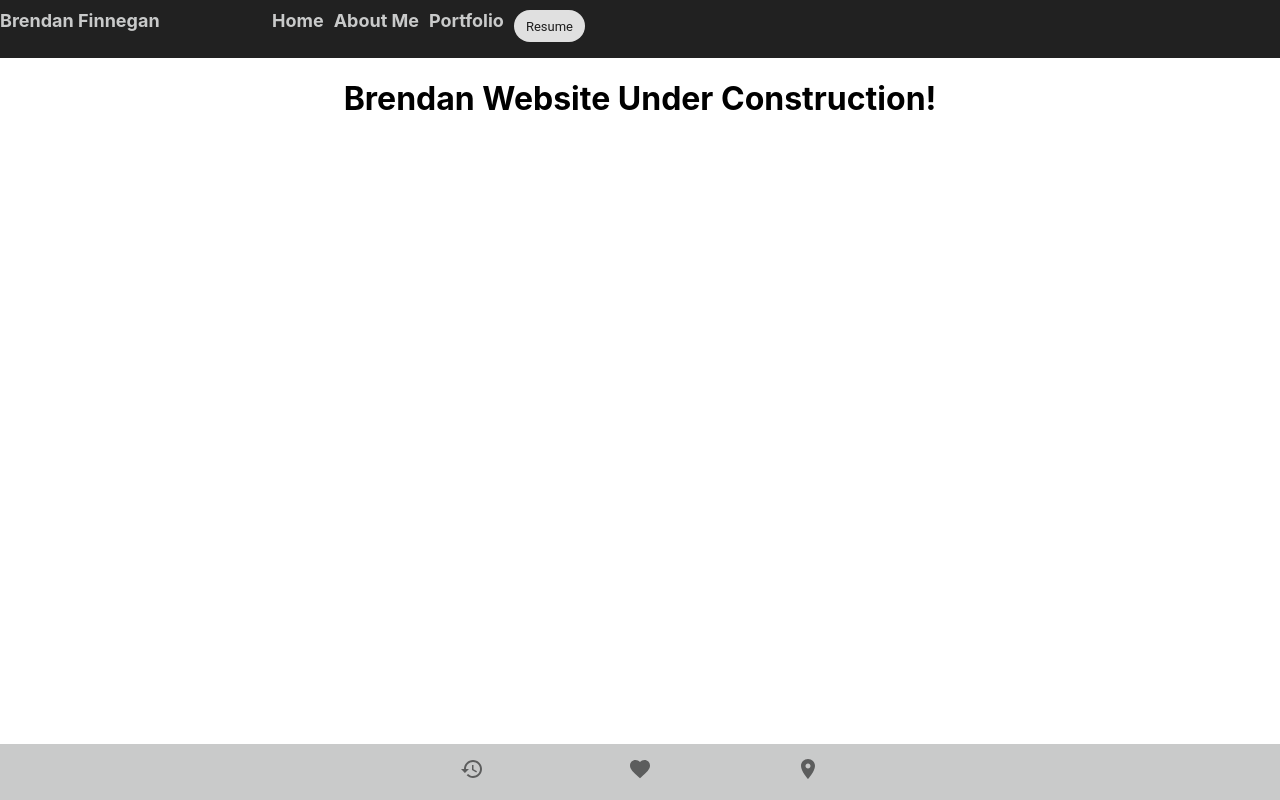
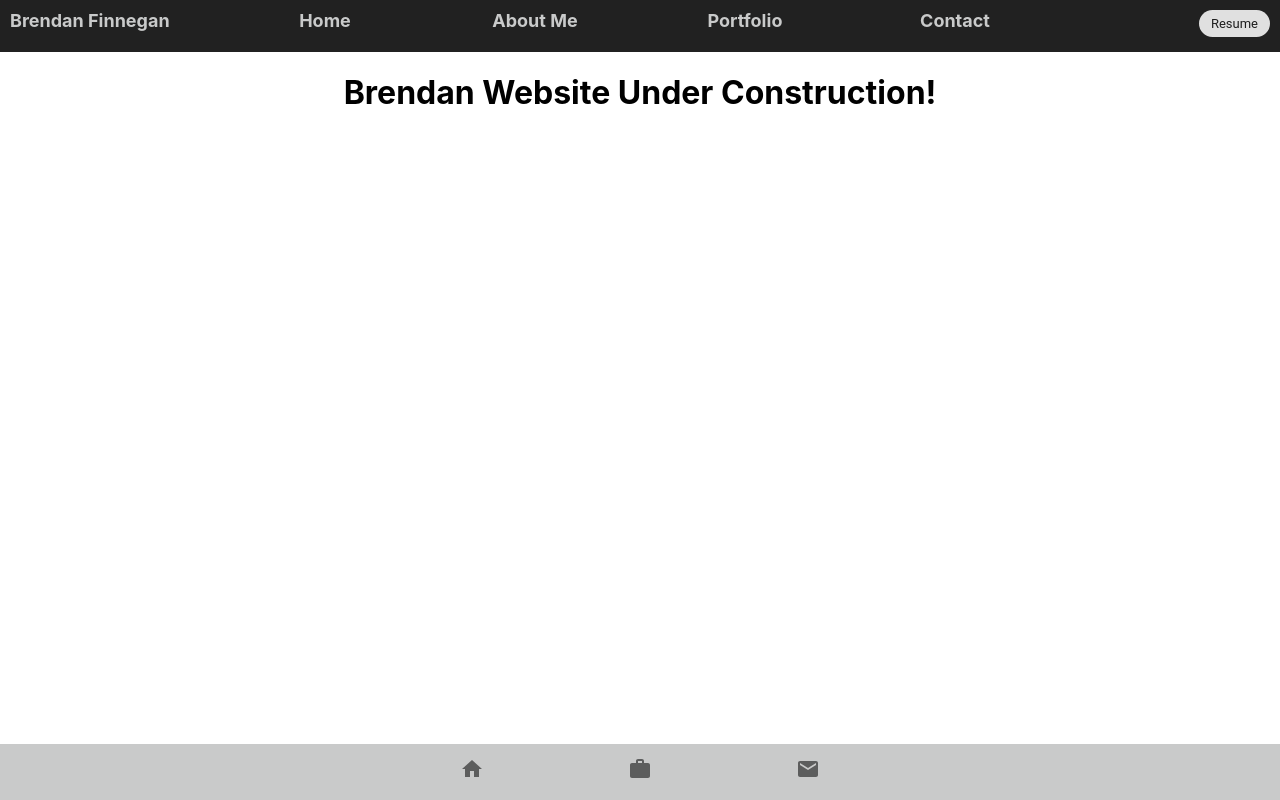
Before and after one commit to BrendanFinnegan/brendanfinneganweb, a React (Create React App) app: page / in a window 1280 px wide. Built offline with nearby package versions, Linux system fonts and the light colour scheme.

Commit message:
navs created

```diff
--- a/src/App.css
+++ b/src/App.css
@@ -38,7 +38,7 @@
 }
 
 .nav-container.container {
-  margin-left: 5%;
+  margin-left: 1%;
 }
 
 nav.color-nav.navbar.navbar-expand.navbar-dark {
@@ -47,7 +47,7 @@ nav.color-nav.navbar.navbar-expand.navbar-dark {
 }
 
 a.mr-auto.navbar-brand {
-  margin-right: 8%;
+  margin-right: 2%;
 }
 
 .bottom-navbar {
--- a/src/Components/Bottomnav.js
+++ b/src/Components/Bottomnav.js
@@ -2,10 +2,10 @@
 import BottomNavigation from '@material-ui/core/BottomNavigation';
 import BottomNavigationAction from '@material-ui/core/BottomNavigationAction';
 import FolderIcon from '@mui/icons-material/Folder';
-import RestoreIcon from '@mui/icons-material/Restore';
-import FavoriteIcon from '@mui/icons-material/Favorite';
+import HomeIcon from '@mui/icons-material/Home';
 import LocationOnIcon from '@mui/icons-material/LocationOn';
-
+import WorkIcon from '@mui/icons-material/Work';
+import EmailIcon from '@mui/icons-material/Email';
 function Bottomnav () {
     return(
         <BottomNavigation className="bottom-navbar" style={{backgroundColor: '#c9caca'}}
@@ -16,9 +16,9 @@ function Bottomnav () {
         //   showLabels
         //   className={classes.root}
         >
-          <BottomNavigationAction label="Recents" icon={<RestoreIcon />} />
-          <BottomNavigationAction label="Favorites" icon={<FavoriteIcon />} />
-          <BottomNavigationAction label="Nearby" icon={<LocationOnIcon />} />
+          <BottomNavigationAction label="Recents" icon={<HomeIcon />} />
+          <BottomNavigationAction label="Favorites" icon={<WorkIcon />} />
+          <BottomNavigationAction label="Nearby" icon={<EmailIcon />} />
         </BottomNavigation>
     )
 }
--- a/src/Components/NavBar.js
+++ b/src/Components/NavBar.js
@@ -2,23 +2,45 @@ import {useHistory} from "react-router-dom"
 import { useState } from "react"
 import { Link } from "react-router-dom"
 import { Navbar, Container, Nav } from "react-bootstrap"
-import { Chip } from "@material-ui/core"
+import { Chip, Grid } from "@material-ui/core"
 function NavBar() {
 
     return (
         <>
-            <Navbar className="color-nav" variant="dark" style={{display: 'flex', paddingTop: '10px', height: '3rem'}} >
-                    <Navbar.Brand  className="mr-auto" style={{textDecoration: 'none',color: '#c9caca', fontSize: 'large', fontWeight: 'bold'}} href="/">Brendan Finnegan</Navbar.Brand>
+            <Navbar className="color-nav" variant="dark" style={{display: 'flex', paddingTop: '15px', height: '2rem', padding: '10px'}} >
+            <Grid container >
+                    <Grid item xs={2} >
+                    <Navbar.Brand  className="mr-auto" style={{textDecoration: 'none',color: '#c9caca', fontSize: 'large', fontWeight: 'bold', marginLeft: '10px', left: '0', position: 'fixed'}} href="/">Brendan Finnegan</Navbar.Brand>
+                    </Grid>
+
+
+                        <Grid item xs={2} >
                     <Nav className="mr-auto">
-                        <Nav.Link style={{paddingLeft: '10px', textDecoration: 'none',color: '#c9caca', fontSize: 'large', fontWeight: 'bold'}} href="/">Home</Nav.Link>
+                        <Nav.Link style={{textDecoration: 'none',color: '#c9caca', fontSize: 'large', fontWeight: 'bold'}} href="/">Home</Nav.Link>
                     </Nav>
+                    </Grid>
+
+                    <Grid item xs={2}>
                     <Nav className="mr-auto">
-                        <Nav.Link style={{paddingLeft: '10px',textDecoration: 'none', color: '#c9caca', fontSize: 'large', fontWeight: 'bold'}} href="/">About Me</Nav.Link>
+                        <Nav.Link style={{textDecoration: 'none', color: '#c9caca', fontSize: 'large', fontWeight: 'bold'}} href="/">About Me</Nav.Link>
                     </Nav>
+                    </Grid>
+
+                    <Grid item xs={2} >
                     <Nav className="mr-auto">
-                        <Nav.Link style={{paddingLeft: '10px',textDecoration: 'none',color: '#c9caca', fontSize: 'large', fontWeight: 'bold'}} href="/">Portfolio</Nav.Link>
-                    </Nav>
-                    <Chip style={{marginLeft: '10px'}} className="mr-auto" label="Resume"  />
+                        <Nav.Link style={{textDecoration: 'none',color: '#c9caca', fontSize: 'large', fontWeight: 'bold'}} href="/">Portfolio</Nav.Link>
+                    </ Nav>
+                    </ Grid>
+
+                    <Grid item xs={2} >
+                    <Nav className="mr-auto">
+                        <Nav.Link style={{textDecoration: 'none',color: '#c9caca', fontSize: 'large', fontWeight: 'bold'}} href="/">Contact</Nav.Link>
+                    </ Nav>
+                    </ Grid>
+
+                    </ Grid>
+
+                    <Chip style={{height: '27px', marginLeft: '10px', marginRight: '10px', right: '0', position: 'fixed'}} className="mr-auto" label="Resume"  />
                         {/* <Nav.Link style={{color: '#c9caca', fontSize: 'large', fontWeight: 'bold'}} href="/">Resume</Nav.Link> */}
             </Navbar>
         </>
```
